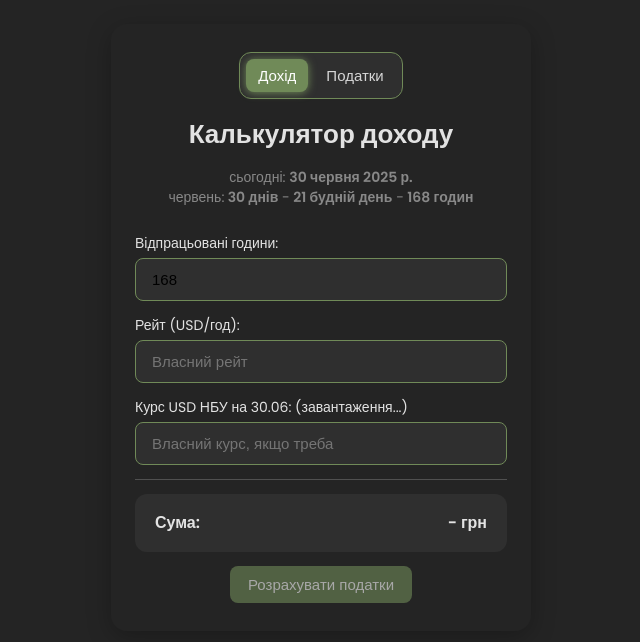
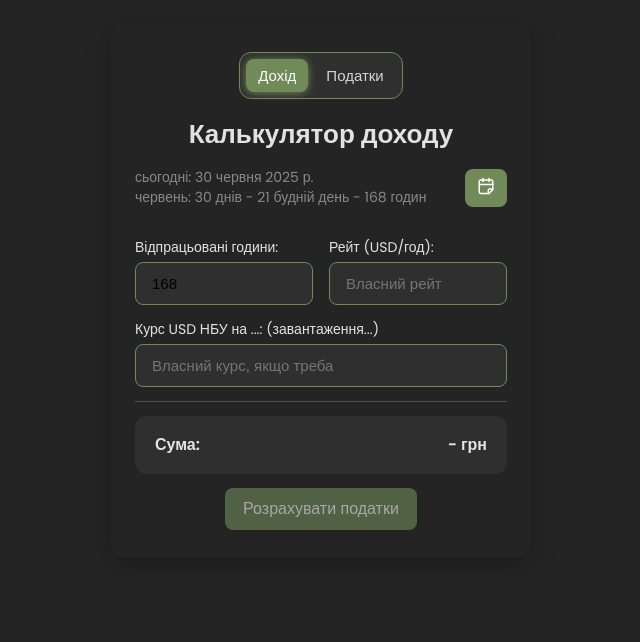
Before and after one commit to qboww/taxifyy, a React (Vite) app: page / in a window 1280 px wide. Shown: the top 642 px of the page, without its empty margins (319-959 px from the left). Built offline with nearby package versions, Linux system fonts and the light colour scheme; no server answers.

Commit message:
lazy commit

```diff
--- a/package.json
+++ b/package.json
@@ -14,7 +14,8 @@
     "@heroicons/react": "^2.2.0",
     "heroicons": "^2.2.0",
     "react": "^19.1.0",
-    "react-dom": "^19.1.0"
+    "react-dom": "^19.1.0",
+    "react-icons": "^5.5.0"
   },
   "devDependencies": {
     "@eslint/js": "^9.29.0",
--- a/src/components/App/App.jsx
+++ b/src/components/App/App.jsx
@@ -19,7 +19,7 @@ export default function App() {
   };
 
   return (
-    <main className="app">
+    <div className="app">
       <div className="toggle-container">
         <button className={`toggle-option ${tab === "income" ? "active" : ""}`} onClick={() => setTab("income")}>Дохід</button>
         <button className={`toggle-option ${tab === "taxes" ? "active" : ""}`} onClick={() => setTab("taxes")}>Податки</button>
@@ -36,6 +36,6 @@ export default function App() {
           setQuarterlyIncome={setQuarterlyIncome}
         />
       )}
-    </main>
+    </div>
   );
 }
--- a/src/components/IncomeCalculator/IncomeCalculator.jsx
+++ b/src/components/IncomeCalculator/IncomeCalculator.jsx
@@ -1,6 +1,9 @@
 import { useEffect, useState } from "react";
 import { getWeekdays, fetchUsdRate, formatHoursWord, formatDaysWord, formatWorkDaysWord } from "../../utils/helpers";
 import { useLocalStorageWithExpiry } from "../../utils/useLocalStorageWithExpiry";
+import StaticCalendar from "../../components/StaticCalendar/StaticCalendar";
+import { LuCalendarFold } from "react-icons/lu";
+import { IoClose } from "react-icons/io5";
 import styles from "./IncomeCalculator.module.css";
 
 export default function IncomeCalculator({ onTransfer }) {
@@ -14,16 +17,19 @@ export default function IncomeCalculator({ onTransfer }) {
   const [hoursWorked, setHoursWorked] = useLocalStorageWithExpiry("incomeCalc_hoursWorked", workingHours);
   const [hourlyRateUsd, setHourlyRateUsd] = useLocalStorageWithExpiry("incomeCalc_hourlyRateUsd", 0);
   const [customRate, setCustomRate] = useLocalStorageWithExpiry("incomeCalc_customRate", 0);
+  const [isCalendarOpen, setIsCalendarOpen] = useState(false);
 
   const [usdRate, setUsdRate] = useState(null);
+  const [usdDate, setUsdDate] = useState(null);
 
   useEffect(() => {
     const controller = new AbortController();
-    fetchUsdRate(controller.signal).then((rate) => {
-      if (rate) {
-        setUsdRate(rate);
+    fetchUsdRate(controller.signal).then((res) => {
+      if (res?.rate) {
+        setUsdRate(res.rate);
+        setUsdDate(res.exchangedate);
         if (!customRate) {
-          setCustomRate(rate);
+          setCustomRate(res.rate);
         }
       }
     });
@@ -36,33 +42,29 @@ export default function IncomeCalculator({ onTransfer }) {
   return (
     <div className={styles.container}>
       <h1 className={styles.title}>Калькулятор доходу</h1>
+      <div className={styles.subCalendar}>
         <p className={styles.subtitle}>
           {"сьогодні: "}
-        <strong>
           {today.toLocaleDateString("uk-UA", {
             day: "numeric",
             month: "long",
             year: "numeric",
           })}
-        </strong>
           <br />
-        {today.toLocaleDateString("uk-UA", { month: "long" })}:
-        <strong>
-          {" "}
-          {monthDays} {formatDaysWord(monthDays)}
-        </strong>{" "}
-        -
-        <strong>
-          {" "}
+          {today.toLocaleDateString("uk-UA", { month: "long" })}: {monthDays} {formatDaysWord(monthDays)}
+          {" - "}
           {weekdays} {formatWorkDaysWord(weekdays)}
-        </strong>{" "}
-        -
-        <strong>
-          {" "}
+          {" - "}
           {workingHours} {formatHoursWord(workingHours)}
-        </strong>
         </p>
+        <button onClick={() => setIsCalendarOpen((prev) => !prev)} className={`${styles.calendarBtn} ${styles.button}`} style={{ marginTop: "8px" }}>
+          {isCalendarOpen ? <IoClose size={18} /> : <LuCalendarFold size={18} />}
+        </button>
+      </div>
 
+      {isCalendarOpen && <StaticCalendar year={year} month={month} />}
+
+      <div className={styles.hourRate}>
         <label className={styles.label}>
           Відпрацьовані години:
           <input
@@ -73,7 +75,6 @@ export default function IncomeCalculator({ onTransfer }) {
             onChange={(e) => setHoursWorked(Number(e.target.value))}
           />
         </label>
-
         <label className={styles.label}>
           Рейт (USD/год):
           <input
@@ -84,14 +85,10 @@ export default function IncomeCalculator({ onTransfer }) {
             onChange={(e) => setHourlyRateUsd(Number(e.target.value))}
           />
         </label>
+      </div>
 
       <label className={styles.label}>
-        Курс USD НБУ на{" "}
-        {today.toLocaleString("uk-UA", {
-          day: "2-digit",
-          month: "2-digit",
-        })}
-        : {usdRate ? `${usdRate} грн` : "(завантаження...)"}
+        Курс USD НБУ на {usdDate || "..."}: {usdRate ? `${usdRate} грн` : "(завантаження...)"}
         <input
           type="number"
           className={styles.input}
--- a/src/components/IncomeCalculator/IncomeCalculator.module.css
+++ b/src/components/IncomeCalculator/IncomeCalculator.module.css
@@ -22,9 +22,26 @@ hr {
 .subtitle {
   font-size: 14px;
   color: #888;
+  margin: 0px;
   line-height: 1.4;
-  text-align: center;
-  margin: 0 0 12px;
+}
+
+.subCalendar {
+  display: flex;
+  align-items: center;
+  justify-content: space-between;
+  gap: 16px;
+  margin-bottom: 16px;
+}
+
+.calendarBtn {
+  margin: 0px !important;
+  padding: 8px 12px !important;
+}
+
+.hourRate{
+  display: flex;
+  gap: 16px;
 }
 
 .label {
@@ -36,6 +53,7 @@ hr {
 }
 
 .input {
+  width: 100%;
   padding: 12px 16px;
   font-size: 15px;
   border-radius: 8px;
@@ -72,15 +90,15 @@ hr {
 
 .button {
   align-self: center;
-  padding: 10px 18px;
+  padding: 12px 18px;
   border: none;
   border-radius: 8px;
   background: var(--vite);
   color: #fff;
-  font-size: 15px;
+  font-size: 16px;
   cursor: pointer;
   transition: opacity 0.25s;
-  transition: 0.3s
+  transition: 0.3s;
 }
 
 .button:hover {
--- /dev/null
+++ b/src/components/StaticCalendar/StaticCalendar.jsx
@@ -0,0 +1,51 @@
+// components/StaticCalendar/StaticCalendar.jsx
+import styles from "./StaticCalendar.module.css";
+
+export default function StaticCalendar({ year, month }) {
+  const daysInMonth = new Date(year, month + 1, 0).getDate();
+  const firstDay = new Date(year, month, 1).getDay(); // 0‑Sun … 6‑Sat
+  const weeks = [];
+  // Зсув, щоб календар починався з понеділка
+  let current = 1 - (firstDay === 0 ? 6 : firstDay - 1);
+
+  for (let w = 0; w < 6; w++) {
+  const cells = [];
+  let hasContent = false;
+
+  for (let d = 0; d < 7; d++) {
+    if (current < 1 || current > daysInMonth) {
+      cells.push(<td key={d} />);
+    } else {
+      const dow = new Date(year, month, current).getDay();
+      const isWeekend = dow === 0 || dow === 6;
+      cells.push(
+        <td
+          key={d}
+          className={isWeekend ? styles.weekend : ""}
+        >
+          {current}
+        </td>
+      );
+      hasContent = true;
+    }
+    current++;
+  }
+
+  if (hasContent) {
+    weeks.push(<tr key={w}>{cells}</tr>);
+  }
+}
+
+  const weekDays = ["Пн", "Вт", "Ср", "Чт", "Пт", "Сб", "Нд"];
+
+  return (
+    <div className={styles.calendarContainer}>
+      <table className={styles.calendar}>
+        <thead>
+          <tr>{weekDays.map((d) => <th key={d}>{d}</th>)}</tr>
+        </thead>
+        <tbody>{weeks}</tbody>
+      </table>
+    </div>
+  );
+}
--- /dev/null
+++ b/src/components/StaticCalendar/StaticCalendar.module.css
@@ -0,0 +1,43 @@
+.calendarContainer {
+    background: rgba(255, 255, 255, 0.05);
+    opacity: 0;
+    transform: translateY(-10px);
+    animation: fadeSlideIn 0.3s ease-out forwards;
+}
+
+@keyframes fadeSlideIn {
+  to {
+    opacity: 1;
+    transform: translateY(0);
+  }
+}
+
+.calendar {
+    width: 100%;
+    border: 1px solid var(--vite);
+    border-collapse: collapse;
+    text-align: center;
+    font-size: 14px;
+    color: var(--text-dark);
+
+    table{
+        border-radius: 12px;
+    }
+}
+
+.calendar th,
+.calendar td {
+    border: 1px solid rgba(255, 255, 255, 0.08);
+    padding: 8px;
+}
+
+.calendar th {
+    font-weight: 600;
+    color: #ccc;
+    background: rgba(255, 255, 255, 0.03);
+}
+
+.weekend {
+
+    background: rgba(255, 102, 102, 0.08);
+}
--- a/src/components/TaxCalculator/TaxCalculator.jsx
+++ b/src/components/TaxCalculator/TaxCalculator.jsx
@@ -26,6 +26,9 @@ export default function TaxCalculator({ income, setIncome, mode, setMode, quarte
         <p className={styles.subtitle}>ФОП III групи (спрощена система)</p>
       </div>
 
+      <div className={styles.inputToggle}>
+        <label className={styles.label}>
+          {"Отримано коштів (UAH):"}
           <input
             className={styles.input}
             type="number"
@@ -33,14 +36,19 @@ export default function TaxCalculator({ income, setIncome, mode, setMode, quarte
             value={mode === REPORT_PERIODS.MONTH ? income : quarterlyIncome}
             onChange={(e) => (mode === REPORT_PERIODS.MONTH ? setIncome(e.target.value) : setQuarterlyIncome(e.target.value))}
           />
+        </label>
 
-      <div className="toggle-container">
+        <label className={styles.label}>
+          {"Формат сплати:"}
+          <div className={`${styles.toggleContainer} toggle-container`}>
             <button className={`toggle-option ${mode === REPORT_PERIODS.MONTH ? "active" : ""}`} onClick={() => setMode(REPORT_PERIODS.MONTH)}>
               Місяць
             </button>
             <button className={`toggle-option ${mode === REPORT_PERIODS.QUARTER ? "active" : ""}`} onClick={() => setMode(REPORT_PERIODS.QUARTER)}>
               Квартал
             </button>
+          </div>
+        </label>
       </div>
 
       <section className={styles.results}>
--- a/src/components/TaxCalculator/TaxCalculator.module.css
+++ b/src/components/TaxCalculator/TaxCalculator.module.css
@@ -14,6 +14,17 @@
   margin-bottom: 16px;
 }
 
+.inputToggle{
+  display: flex;
+  justify-content: space-between;
+  gap: 16px;
+  align-items: center;
+}
+
+.toggleContainer{
+  margin: 0px !important;
+}
+
 .title {
   font-size: 26px;
   font-weight: 600;
@@ -24,13 +35,22 @@
 }
 
 .subtitle {
-  color: #666;
+  color: #888;
   font-size: 14px;
   margin: 0px;
 }
 
+.label {
+  display: flex;
+  flex-direction: column;
+  text-align: left;
+  gap: 4px;
+  font-size: 14px;
+  width: 100%;
+}
+
 .input {
-  width: 80%;
+  width: 100%;
   padding: 12px 16px;
   font-size: 15px;
   border-radius: 8px;
@@ -39,7 +59,6 @@
   outline: none;
   transition: box-shadow 0.25s;
   box-sizing: border-box;
-  margin: 0px auto;
 }
 
 .input:focus {
--- a/src/utils/helpers.js
+++ b/src/utils/helpers.js
@@ -46,13 +46,15 @@ export function formatHoursWord(count) {
 
 
 export const fetchUsdRate = async (signal) => {
-  const url =
-    "https://bank.gov.ua/NBUStatService/v1/statdirectory/exchange?valcode=USD&json";
+  const url = "https://bank.gov.ua/NBUStatService/v1/statdirectory/exchange?valcode=USD&json";
   try {
     const res = await fetch(url, { signal });
     const data = await res.json();
     if (Array.isArray(data) && data.length > 0 && data[0].rate) {
-      return Number(data[0].rate);
+      return {
+        rate: Number(data[0].rate),
+        exchangedate: data[0].exchangedate, // формат '02.07.2025'
+      };
     }
   } catch {
     // ignore fetch errors
```
Also changed, not shown: 1 other file (tests, documents, lock files or other folders). Lines whose indentation alone changed are shown as unchanged.
